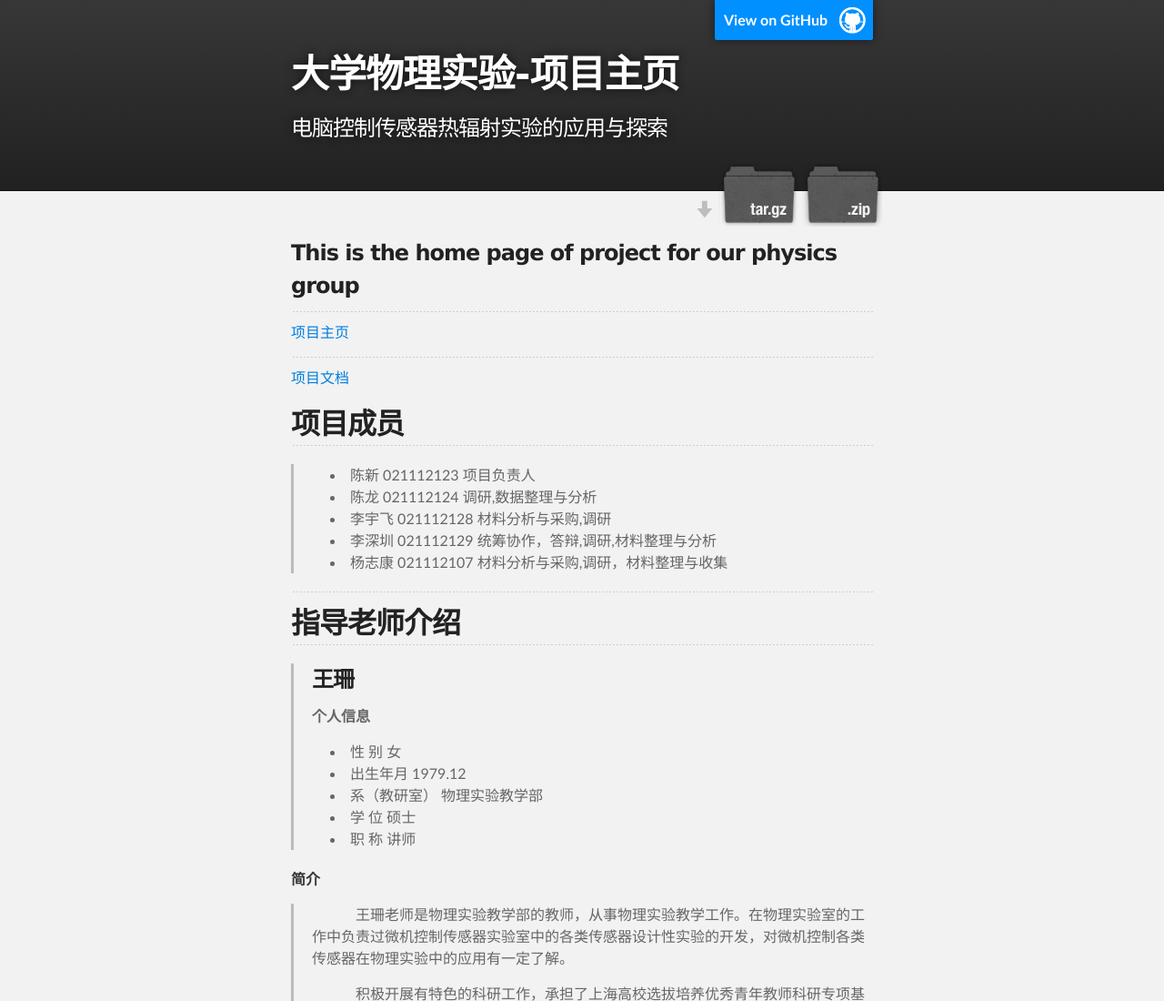
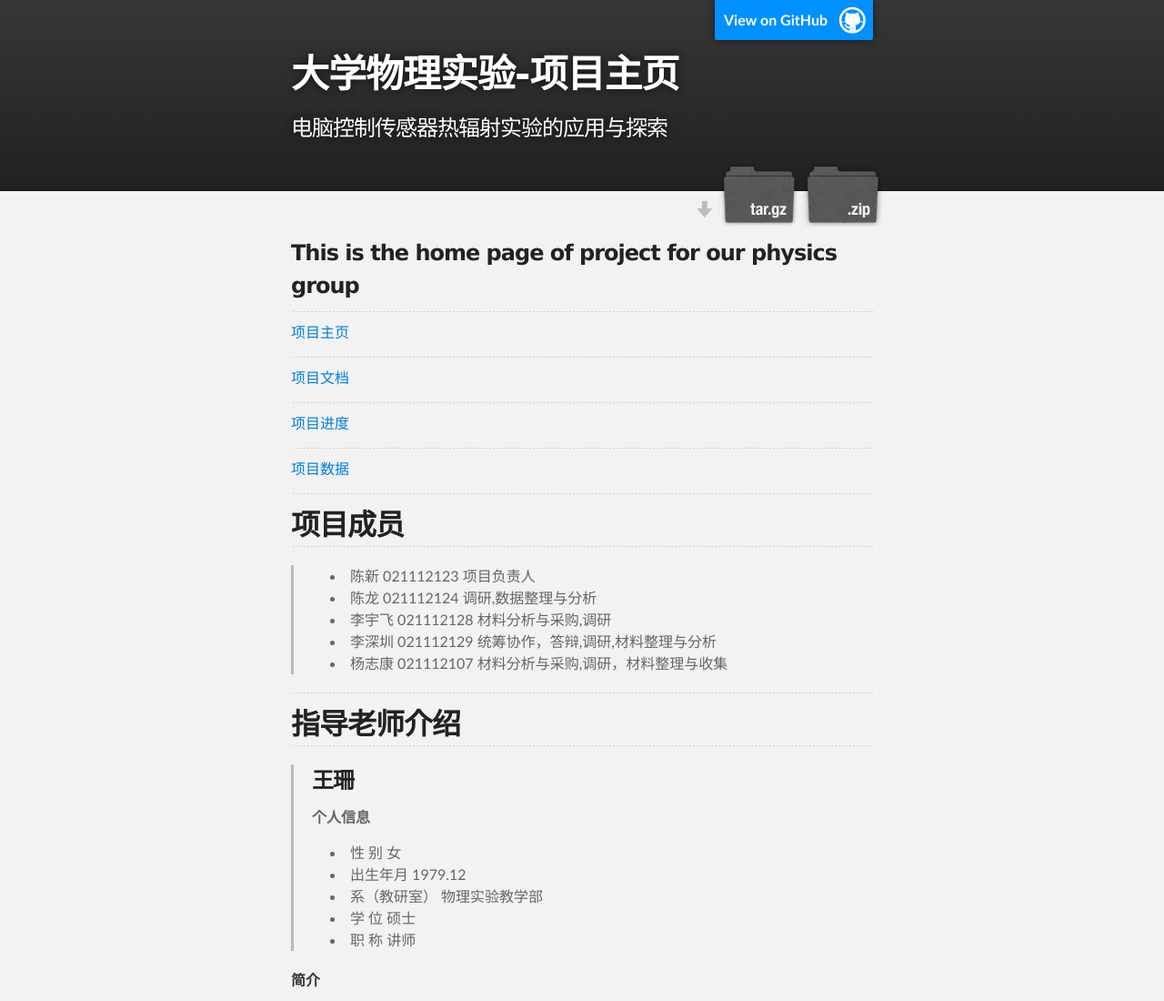
Before and after one commit to sanguo0023/physics, a plain HTML site: page index.html in a window 1280 px wide. Shown: the top 1100 px of the page at 91% size. Drawn offline with Linux system fonts and the light colour scheme.

```diff
--- a/index.html
+++ b/index.html
@@ -37,7 +37,11 @@
 
 <hr><p><a href="doc.html">项目文档</a></p>
 
-<h2>项目成员</h2>
+<hr><p><a href="current.html">项目进度</a></p>
+
+<hr><p><a href="data.html">项目数据</a></p>
+
+<hr><h2>项目成员</h2>
 
 <blockquote>
 <ul>
```
Also changed, not shown: params.json (+1 -1 lines).
